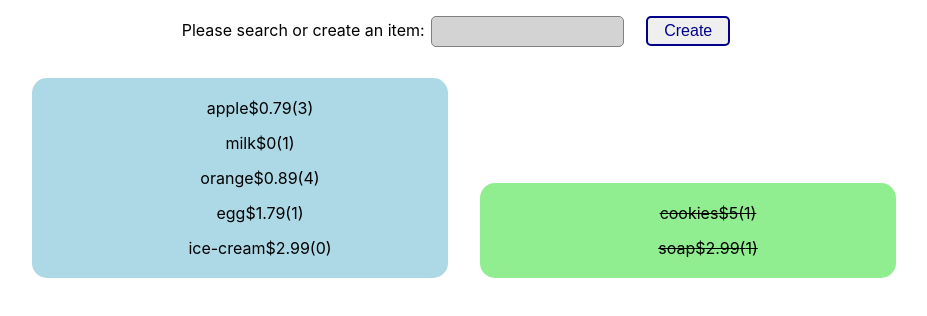
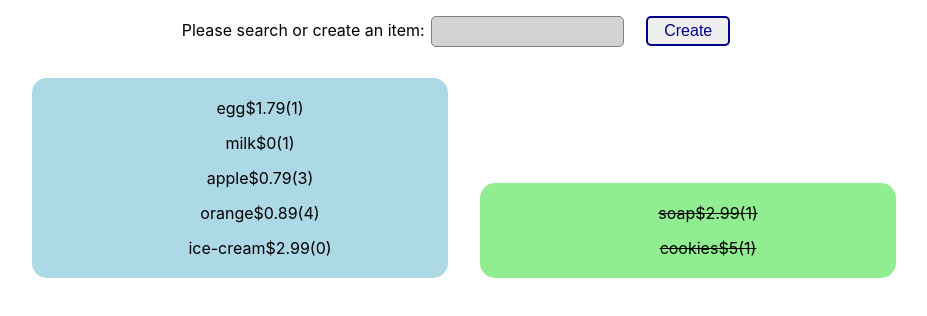
Before and after one commit to geeeedev/opstx-shopping-list-app, a React (Create React App) app: page / in a window 1280 px wide. Shown: the top 316 px of the page, without its empty margins (176-1103 px from the left). Built offline with nearby package versions, Linux system fonts and the light colour scheme.

Commit message:
sorted by categories then itemName

```diff
--- a/src/components/ShoppingList.js
+++ b/src/components/ShoppingList.js
@@ -171,6 +171,18 @@ const ShoppingList = () => {
         <ul>
           {displayList
             .filter((item) => item.isCrossedOff === false)
+            .sort((a, b) =>
+              a.category > b.category
+                ? 1
+                : a.category === b.category
+                ? a.itemName > b.itemName
+                  ? 1
+                  : -1
+                : -1
+            )
+            // sorted by category and then itemName; not ideal clean up later
+            // Credit: researched and found above sorting solution from:
+            // https://flaviocopes.com/how-to-sort-array-of-objects-by-property-javascript/
             .map((item, idx) => {
               return (
                 <>
@@ -188,6 +200,18 @@ const ShoppingList = () => {
         <ul>
           {displayList
             .filter((item) => item.isCrossedOff === true)
+            .sort((a, b) =>
+              a.category > b.category
+                ? 1
+                : a.category === b.category
+                ? a.itemName > b.itemName
+                  ? 1
+                  : -1
+                : -1
+            )
+            // sorted by category and then itemName
+            // Credit: researched and found above sorting solution from:
+            // https://flaviocopes.com/how-to-sort-array-of-objects-by-property-javascript/
             .map((item, idx) => {
               return (
                 <>
```
